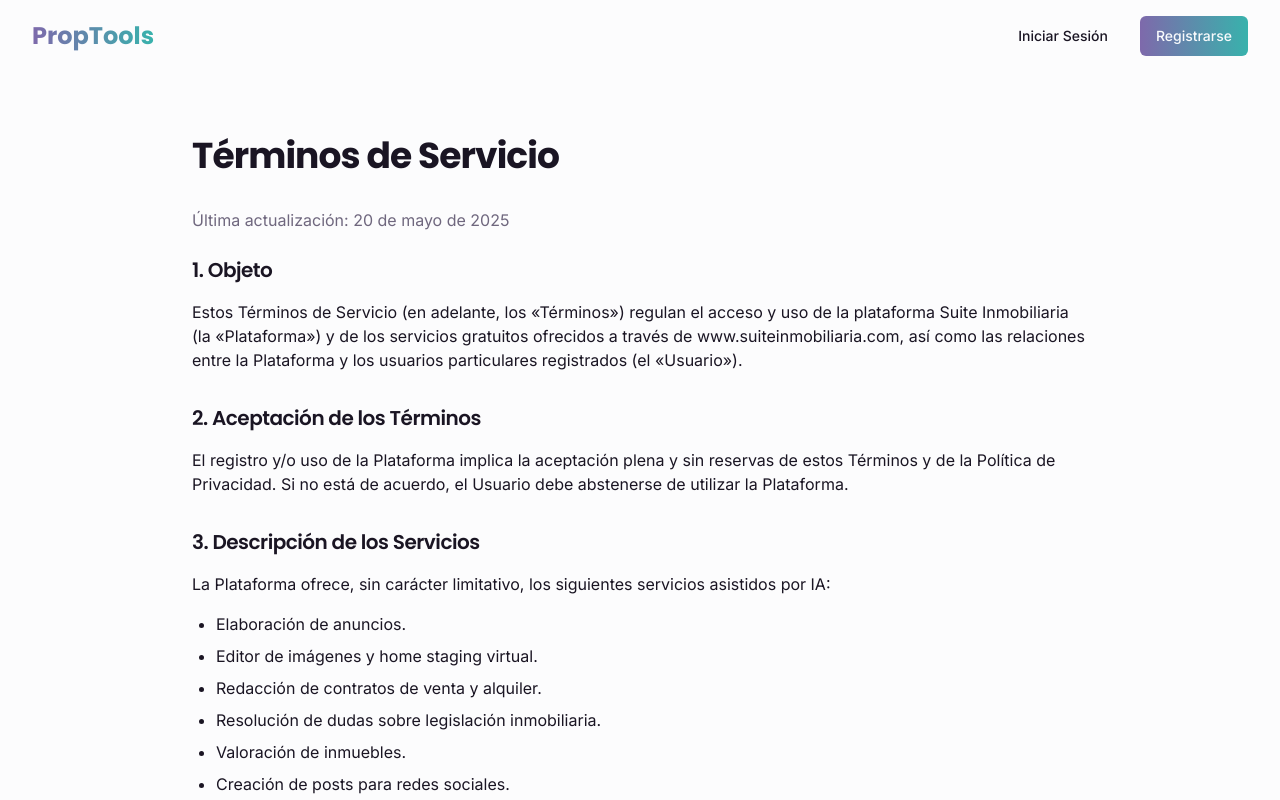
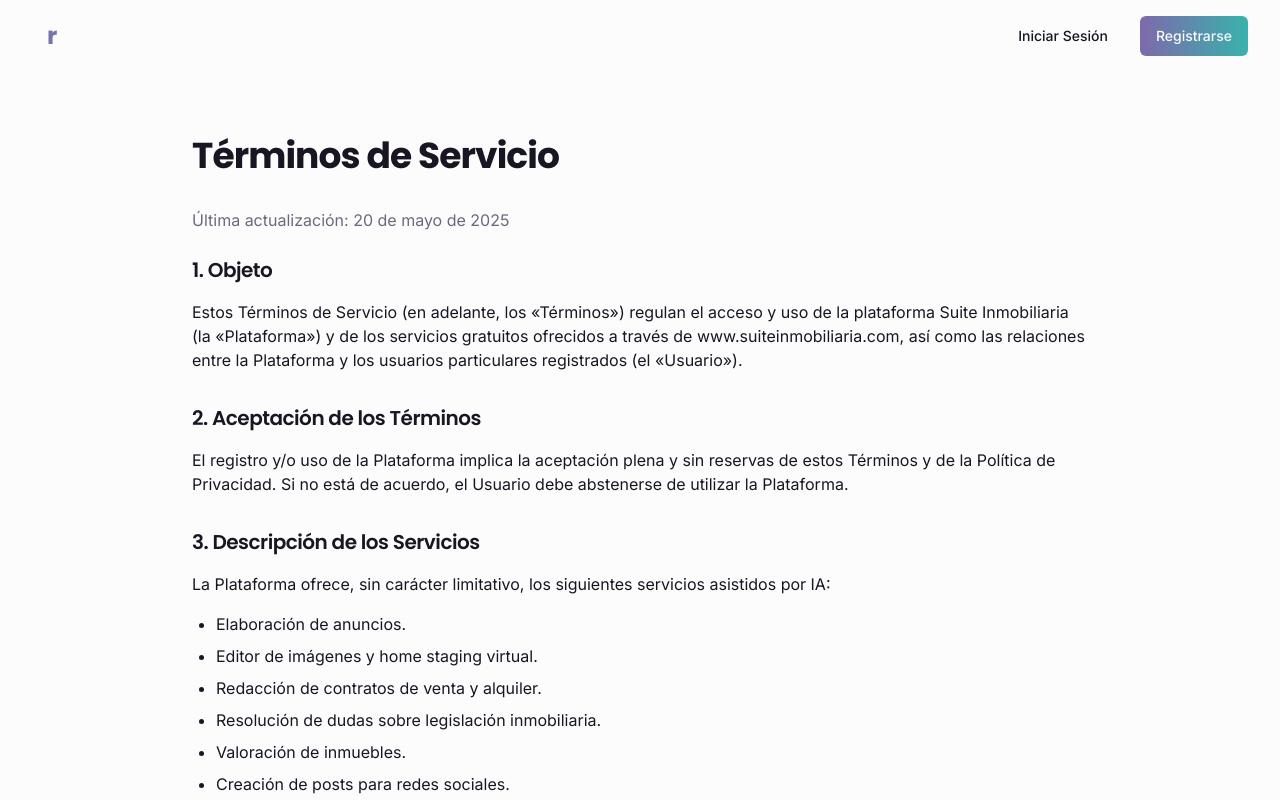
Before and after one commit to papparazzi76/casa-con-avatar-3d, a React (Vite) app: page /terminos in a window 1280 px wide. Shown: the top 800 px of the page. Built offline with nearby package versions, Linux system fonts and the light colour scheme.

Commit message:
Add typographic wave animation to header logo
Implement a typographic wave animation effect for the header logo using Framer Motion. This includes modifying the Header component to apply the animation.

```diff
--- a/src/components/Header.tsx
+++ b/src/components/Header.tsx
@@ -2,6 +2,7 @@
 import { Button } from "@/components/ui/button";
 import { motion } from "framer-motion";
 import { Link } from "react-router-dom";
+import { WaveText } from "./WaveText";
 
 export function Header() {
   return (
@@ -13,7 +14,9 @@ export function Header() {
           transition={{ duration: 0.5 }}
         >
           <Link to="/" className="flex items-center gap-2">
-            <span className="text-2xl font-bold font-heading gradient-text">PropTools</span>
+            <span className="text-2xl font-bold font-heading">
+              <WaveText text="PropTools" className="gradient-text" />
+            </span>
           </Link>
         </motion.div>
 
--- /dev/null
+++ b/src/components/WaveText.tsx
@@ -0,0 +1,34 @@
+
+import React from 'react';
+import { motion } from 'framer-motion';
+
+interface WaveTextProps {
+  text: string;
+  className?: string;
+}
+
+export const WaveText: React.FC<WaveTextProps> = ({ text, className = "" }) => {
+  return (
+    <span className={className}>
+      {text.split('').map((char, index) => (
+        <motion.span
+          key={index}
+          initial={{ y: 0 }}
+          animate={{
+            y: [0, -8, 0],
+          }}
+          transition={{
+            duration: 1.5,
+            repeat: Infinity,
+            repeatType: "loop",
+            delay: index * 0.08, // cada letra comienza un poco después que la anterior
+            ease: "easeInOut"
+          }}
+          className="inline-block"
+        >
+          {char === ' ' ? '\u00A0' : char}
+        </motion.span>
+      ))}
+    </span>
+  );
+};
```
